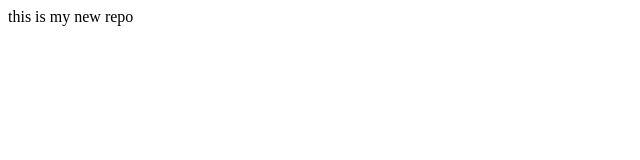
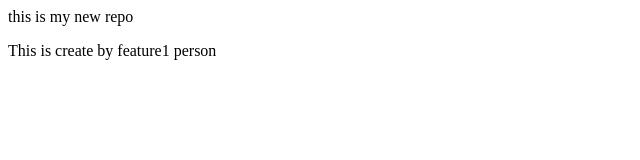
Before and after one commit to KapilGaur123/localRepo, a plain HTML site: page index.html in a window 1280 px wide. Shown: the whole page, without its empty margins (0-640 px from the left). Drawn offline with Linux system fonts and the light colour scheme.

Commit message:
Add new text by feature1

```diff
--- a/index.html
+++ b/index.html
@@ -1 +1,2 @@
 <p>this is my new repo</p>
+<P>This is create by feature1 person</P>
```
